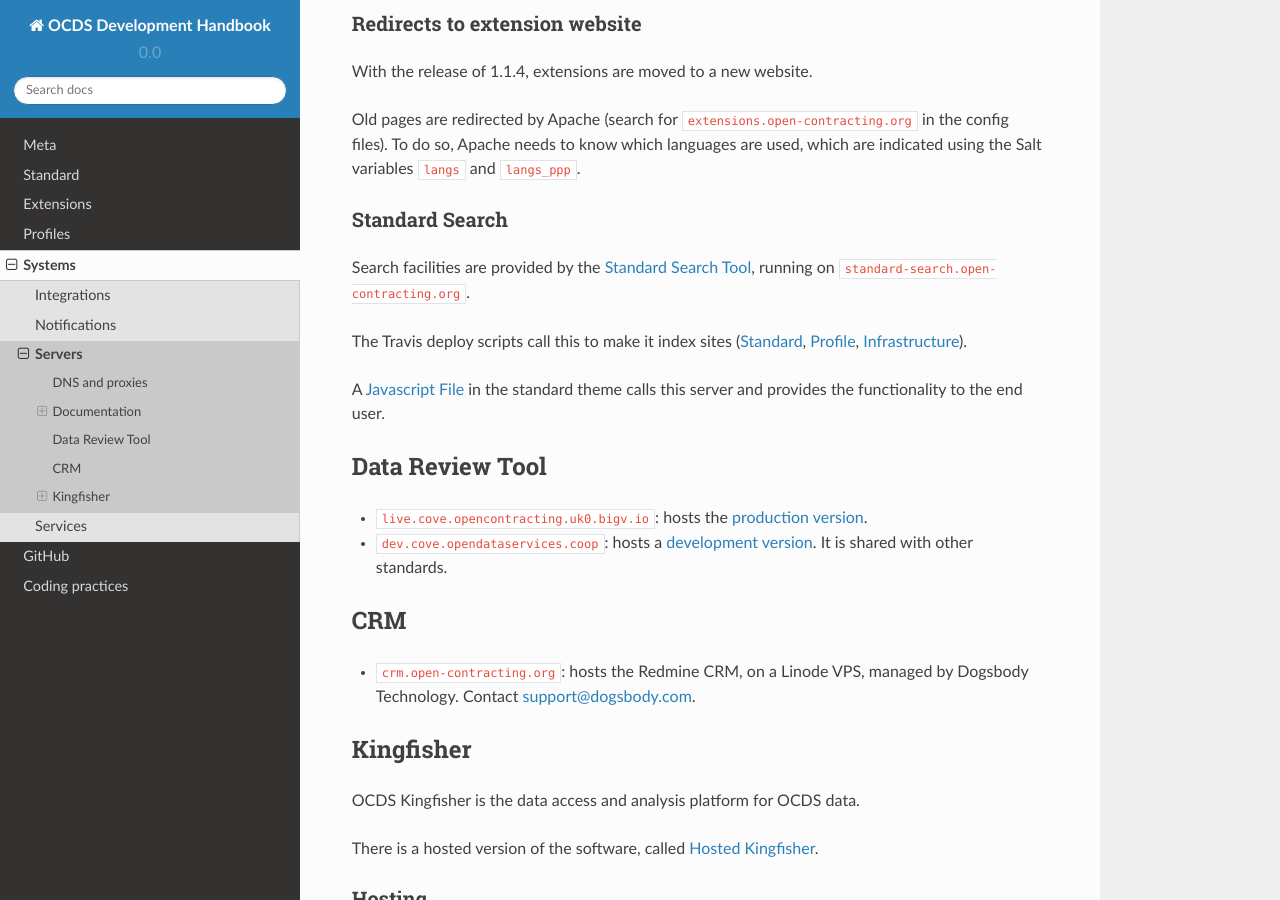
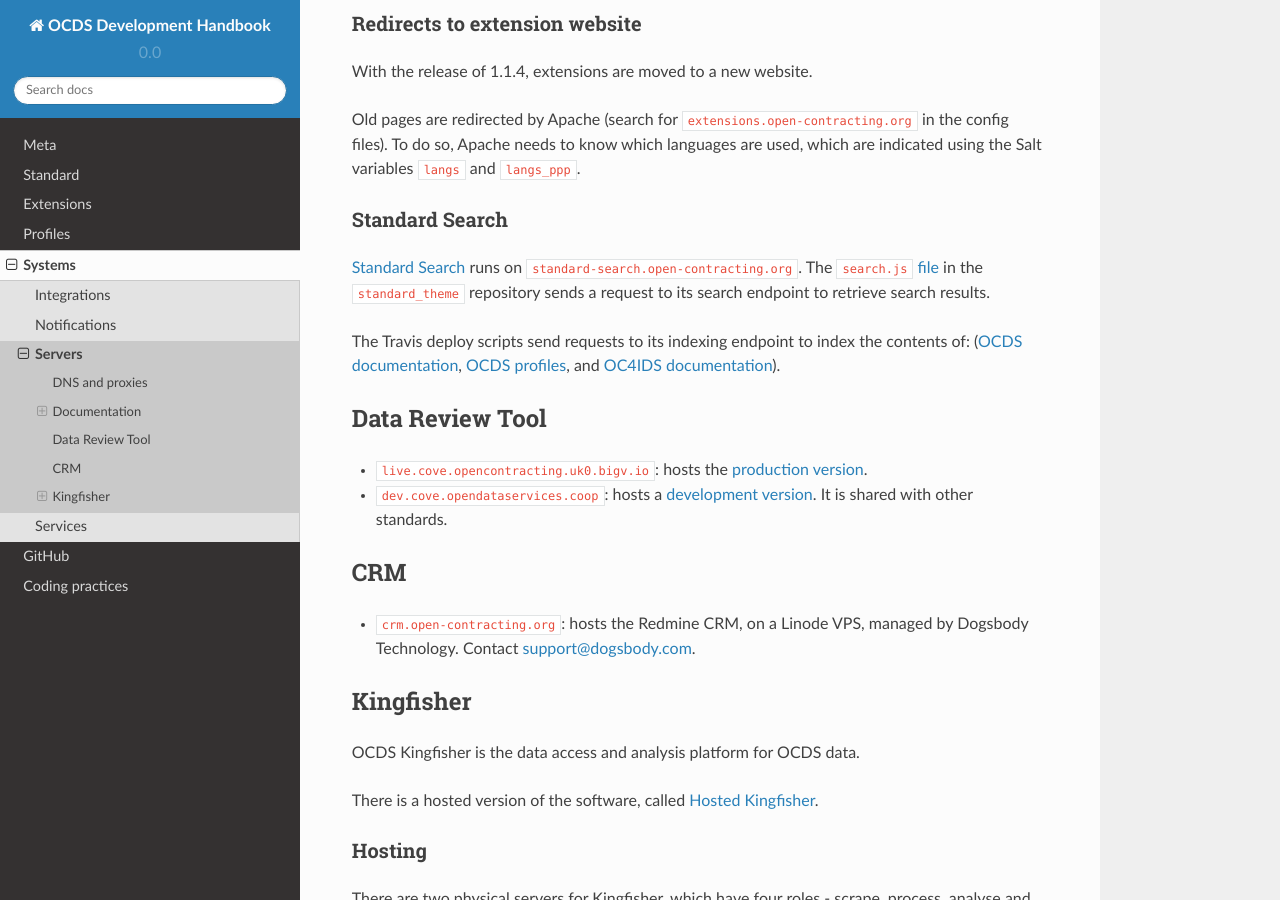
Before and after one commit to open-contracting/standard-development-handbook, a Sphinx documentation site: the page built from docs/systems/servers.md, in a window 1280 px wide and 900 px high, scrolled down 1452 px. Built offline with Sphinx 7.4.7 and the Read the Docs theme 2.0.0, drawn with Linux system fonts in a browser that asks for light colours.

Commit message:
Tidy description of Standard Search

```diff
--- a/docs/systems/servers.md
+++ b/docs/systems/servers.md
@@ -47,11 +47,9 @@
 
 ### Standard Search
 
-Search facilities are provided by the [Standard Search Tool](https://github.com/OpenDataServices/standard-search), running on `standard-search.open-contracting.org`.
+[Standard Search](https://github.com/OpenDataServices/standard-search) runs on `standard-search.open-contracting.org`. The [`search.js` file](https://github.com/open-contracting/standard_theme/blob/open_contracting/standard_theme/static/js/search.js) in the `standard_theme` repository sends a request to its search endpoint to retrieve search results.
 
-The Travis deploy scripts call this to make it index sites ([Standard](https://github.com/open-contracting/deploy/blob/master/deploy-standard.sh), [Profile](https://github.com/open-contracting/deploy/blob/master/deploy-profile.sh), [Infrastructure](https://github.com/open-contracting/deploy/blob/master/deploy-infrastructure.sh)).
-
-A [Javascript File](https://github.com/open-contracting/standard_theme/blob/open_contracting/standard_theme/static/js/search.js) in the standard theme calls this server and provides the functionality to the end user.
+The Travis deploy scripts send requests to its indexing endpoint to index the contents of: ([OCDS documentation](https://github.com/open-contracting/deploy/blob/master/deploy-standard.sh), [OCDS profiles](https://github.com/open-contracting/deploy/blob/master/deploy-profile.sh), and [OC4IDS documentation](https://github.com/open-contracting/deploy/blob/master/deploy-infrastructure.sh)).
 
 ## Data Review Tool
 
```
